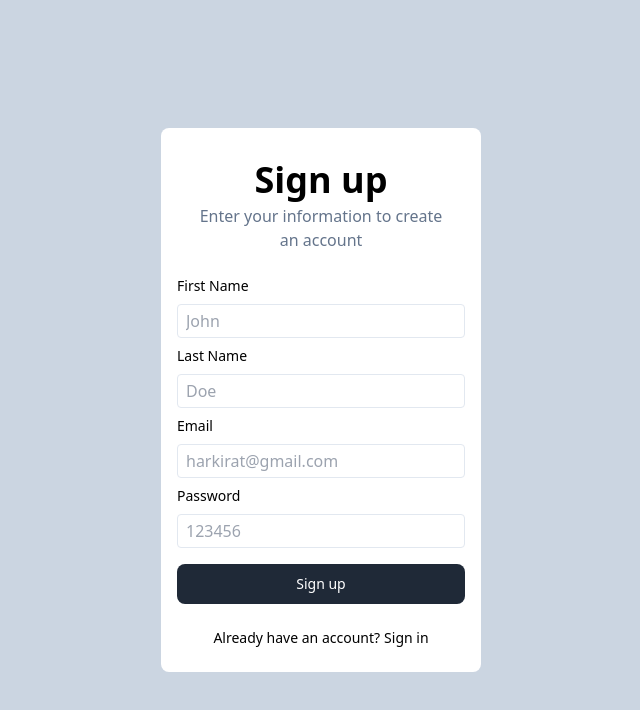
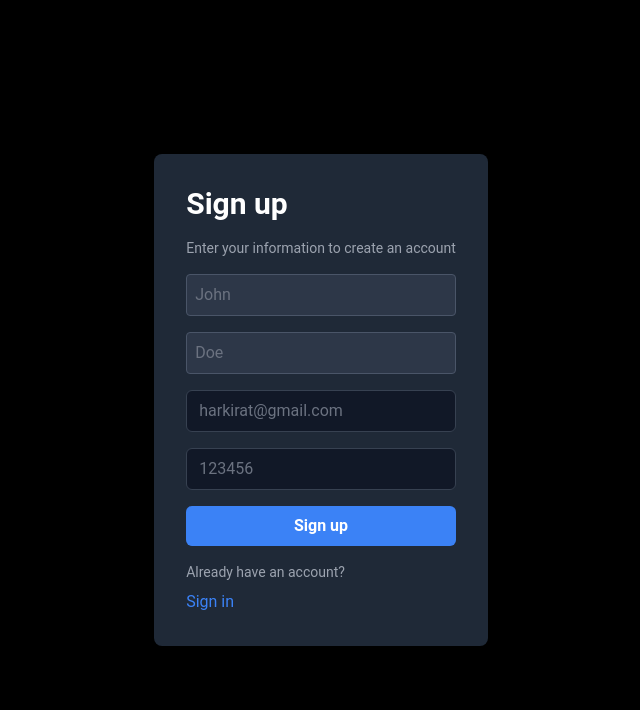
Before and after one commit to tanishsingla51/ARWEAVE-DEV-CHALLANGE, a React (Vite) app in the folder frontend/: page /signup in a window 1280 px wide. Shown: the top 710 px of the page, without its empty margins (319-959 px from the left). Built offline with nearby package versions, Linux system fonts and the light colour scheme.

Commit message:
"enhanced ui"

```diff
--- a/frontend/src/App.jsx
+++ b/frontend/src/App.jsx
@@ -9,18 +9,18 @@ import AllUserDetails from "./pages/AllUserDetails";
 
 function App() {
   return (
-    <>
+    <div className="bg-black">
       <BrowserRouter>
         <Routes>
           <Route path="/users" element={<AllUserDetails />} />
           <Route path="/create" element={<CreatePost />} />
           <Route path="/update" element={<UpdateUser />} />
           <Route path="/dashboard" element={<DashBoard />} />
-          <Route path="/signin" element={<Signin />} />
+          <Route path="/" element={<Signin />} />
           <Route path="/signup" element={<SignUp />} />
         </Routes>
       </BrowserRouter>
-    </>
+    </div>
   );
 }
 
--- a/frontend/src/index.css
+++ b/frontend/src/index.css
@@ -1,3 +1,55 @@
 @tailwind base;
 @tailwind components;
 @tailwind utilities;
+
+
+/* Global Styles */
+body {
+  font-family: 'Roboto', sans-serif;
+  margin: 0;
+  padding: 0;
+  background-color: black; /* Dark background color */
+  color: #cbd5e0; /* Text color */
+}
+
+/* Links */
+a {
+  color: #63b3ed; /* Link color */
+  text-decoration: none;
+}
+
+a:hover {
+  color: #4299e1; /* Hover color */
+}
+
+/* Input and Textarea */
+input[type="text"],
+textarea {
+  padding: 0.5rem;
+  border: 1px solid #4a5568; /* Input border color */
+  border-radius: 0.25rem;
+  background-color: #2d3748; /* Input background color */
+  color: #cbd5e0; /* Input text color */
+  transition: border-color 0.2s ease;
+}
+
+input[type="text"]:focus,
+textarea:focus {
+  outline: none;
+  border-color: #63b3ed; /* Focus border color */
+}
+
+/* Buttons */
+button {
+  padding: 0.5rem 1rem;
+  border: none;
+  border-radius: 0.25rem;
+  background-color: #4a5568; /* Button background color */
+  color: #cbd5e0; /* Button text color */
+  cursor: pointer;
+  transition: background-color 0.2s ease;
+}
+
+button:hover {
+  background-color: #2c5282; /* Button hover background color */
+}
--- a/frontend/src/pages/CreatePost.jsx
+++ b/frontend/src/pages/CreatePost.jsx
@@ -1,39 +1,44 @@
-import { BottomWarning } from "../components/BottomWarning";
-import { Button } from "../components/Button";
-import { Heading } from "../components/Heading";
-import { InputBox } from "../components/InputBox";
-import { SubHeading } from "../components/SubHeading";
 import { useState } from "react";
 import { useNavigate } from "react-router-dom";
 import axios from "axios";
 
-const Signin = () => {
+const CreatePost = () => {
   const [title, setTitle] = useState("");
   const [description, setDescription] = useState("");
   const navigate = useNavigate();
+
   return (
-    <div className="bg-slate-300 h-screen flex justify-center">
-      <div className="flex flex-col justify-center">
-        <div className="rounded-lg bg-white w-80 text-center p-2 h-max px-4">
-          <Heading label={"Create Post"} />
-          <SubHeading label={"Create a post with a title and a description"} />
-          <InputBox
-            Change={(e) => {
-              setTitle(e.target.value);
-            }}
-            placeholder="title"
-            label={"Title"}
-          />
-          <InputBox
-            Change={(e) => {
-              setDescription(e.target.value);
-            }}
-            placeholder="description"
-            label={"Description"}
-          />
-          <div className="pt-4">
-            <Button
-              Click={async () => {
+    <div className="bg-black text-white h-screen flex justify-center items-center">
+      <div className="flex flex-col items-center">
+        <div className="rounded-lg bg-gray-800 shadow-lg p-8">
+          <h1 className="text-3xl font-semibold text-white mb-4">
+            Create Post
+          </h1>
+          <p className="text-sm text-gray-400 mb-4">
+            Create a post with a title and a description
+          </p>
+          <div className="mb-4">
+            <input
+              type="text"
+              className="w-full border border-gray-700 rounded-md px-3 py-2 bg-gray-900 text-white placeholder-gray-500 focus:outline-none focus:border-blue-500"
+              placeholder="Title"
+              value={title}
+              onChange={(e) => setTitle(e.target.value)}
+            />
+          </div>
+          <div className="mb-4">
+            <textarea
+              className="w-full border border-gray-700 rounded-md px-3 py-2 bg-gray-900 text-white placeholder-gray-500 focus:outline-none focus:border-blue-500"
+              rows="4"
+              placeholder="Description"
+              value={description}
+              onChange={(e) => setDescription(e.target.value)}
+            ></textarea>
+          </div>
+          <div className="mb-4">
+            <button
+              className="w-full bg-blue-500 text-white font-semibold px-4 py-2 rounded-md hover:bg-blue-600 focus:outline-none focus:bg-blue-600"
+              onClick={async () => {
                 await axios.post(
                   "http://localhost:4000/api/v2/post/create",
                   {
@@ -46,11 +51,11 @@ const Signin = () => {
                     },
                   }
                 );
-
                 navigate("/dashboard");
               }}
-              label={"Create Post"}
-            />
+            >
+              Create Post
+            </button>
           </div>
         </div>
       </div>
@@ -58,4 +63,4 @@ const Signin = () => {
   );
 };
 
-export default Signin;
+export default CreatePost;
--- a/frontend/src/pages/SignIn.jsx
+++ b/frontend/src/pages/SignIn.jsx
@@ -1,8 +1,3 @@
-import { BottomWarning } from "../components/BottomWarning";
-import { Button } from "../components/Button";
-import { Heading } from "../components/Heading";
-import { InputBox } from "../components/InputBox";
-import { SubHeading } from "../components/SubHeading";
 import { useState } from "react";
 import { useNavigate } from "react-router-dom";
 import axios from "axios";
@@ -11,29 +6,37 @@ const Signin = () => {
   const [username, setUsername] = useState("");
   const [password, setPassword] = useState("");
   const navigate = useNavigate();
+
   return (
-    <div className="bg-slate-300 h-screen flex justify-center">
-      <div className="flex flex-col justify-center">
-        <div className="rounded-lg bg-white w-80 text-center p-2 h-max px-4">
-          <Heading label={"Sign in"} />
-          <SubHeading label={"Enter your credentials to access your account"} />
-          <InputBox
-            Change={(e) => {
-              setUsername(e.target.value);
-            }}
-            placeholder="abc@gmail.com"
-            label={"Email"}
-          />
-          <InputBox
-            Change={(e) => {
-              setPassword(e.target.value);
-            }}
-            placeholder="123456"
-            label={"Password"}
-          />
-          <div className="pt-4">
-            <Button
-              Click={async () => {
+    <div className="bg-black text-white h-screen flex justify-center items-center">
+      <div className="flex flex-col items-center">
+        <div className="rounded-lg bg-gray-800 shadow-lg p-8">
+          <h1 className="text-3xl font-semibold text-white mb-4">Sign in</h1>
+          <p className="text-sm text-gray-400 mb-4">
+            Enter your credentials to access your account
+          </p>
+          <div className="mb-4">
+            <input
+              type="email"
+              className="w-full border border-gray-700 rounded-md px-3 py-2 bg-gray-900 text-white placeholder-gray-500 focus:outline-none focus:border-blue-500"
+              placeholder="abc@gmail.com"
+              value={username}
+              onChange={(e) => setUsername(e.target.value)}
+            />
+          </div>
+          <div className="mb-4">
+            <input
+              type="password"
+              className="w-full border border-gray-700 rounded-md px-3 py-2 bg-gray-900 text-white placeholder-gray-500 focus:outline-none focus:border-blue-500"
+              placeholder="123456"
+              value={password}
+              onChange={(e) => setPassword(e.target.value)}
+            />
+          </div>
+          <div className="mb-4">
+            <button
+              className="w-full bg-blue-500 text-white font-semibold px-4 py-2 rounded-md hover:bg-blue-600 focus:outline-none focus:bg-blue-600"
+              onClick={async () => {
                 const response = await axios.post(
                   "http://localhost:4000/api/v2/user/signin",
                   {
@@ -42,17 +45,16 @@ const Signin = () => {
                   }
                 );
                 localStorage.setItem("token", response.data.token);
-
                 navigate("/dashboard");
               }}
-              label={"Sign in"}
-            />
+            >
+              Sign in
+            </button>
           </div>
-          <BottomWarning
-            label={"Don't have an account?"}
-            buttonText={"Sign up"}
-            to={"/signup"}
-          />
+          <p className="text-sm text-gray-400 mb-2">Don't have an account?</p>
+          <a href="/signup" className="text-blue-500 hover:underline">
+            Sign up
+          </a>
         </div>
       </div>
     </div>
--- a/frontend/src/pages/SignUp.jsx
+++ b/frontend/src/pages/SignUp.jsx
@@ -1,11 +1,6 @@
-import { BottomWarning } from "../components/BottomWarning";
-import axios from "axios";
-import { Button } from "../components/Button";
-import { Heading } from "../components/Heading";
-import { InputBox } from "../components/InputBox";
-import { SubHeading } from "../components/SubHeading";
 import { useState } from "react";
 import { useNavigate } from "react-router-dom";
+import axios from "axios";
 
 const SignUp = () => {
   const [firstName, setFirstName] = useState("");
@@ -15,42 +10,53 @@ const SignUp = () => {
   const navigate = useNavigate();
 
   return (
-    <div className="bg-slate-300 h-screen flex justify-center">
-      <div className="flex flex-col justify-center">
-        <div className="rounded-lg bg-white w-80 text-center p-2 h-max px-4">
-          <Heading label={"Sign up"} />
-          <SubHeading label={"Enter your information to create an account"} />
-          <InputBox
-            Change={(e) => {
-              setFirstName(e.target.value);
-            }}
+    <div className="bg-black text-white h-screen flex justify-center items-center">
+      <div className="flex flex-col items-center">
+        <div className="rounded-lg bg-gray-800 shadow-lg p-8">
+          <h1 className="text-3xl font-semibold text-white mb-4">Sign up</h1>
+          <p className="text-sm text-gray-400 mb-4">
+            Enter your information to create an account
+          </p>
+          <div className="mb-4">
+            <input
+              type="text"
+              className="w-full border border-gray-700 rounded-md px-3 py-2 bg-gray-900 text-white placeholder-gray-500 focus:outline-none focus:border-blue-500"
               placeholder="John"
-            label={"First Name"}
+              value={firstName}
+              onChange={(e) => setFirstName(e.target.value)}
             />
-          <InputBox
-            Change={(e) => {
-              setLastName(e.target.value);
-            }}
+          </div>
+          <div className="mb-4">
+            <input
+              type="text"
+              className="w-full border border-gray-700 rounded-md px-3 py-2 bg-gray-900 text-white placeholder-gray-500 focus:outline-none focus:border-blue-500"
               placeholder="Doe"
-            label={"Last Name"}
+              value={lastName}
+              onChange={(e) => setLastName(e.target.value)}
             />
-          <InputBox
-            Change={(e) => {
-              setUsername(e.target.value);
-            }}
+          </div>
+          <div className="mb-4">
+            <input
+              type="email"
+              className="w-full border border-gray-700 rounded-md px-3 py-2 bg-gray-900 text-white placeholder-gray-500 focus:outline-none focus:border-blue-500"
               placeholder="harkirat@gmail.com"
-            label={"Email"}
+              value={username}
+              onChange={(e) => setUsername(e.target.value)}
             />
-          <InputBox
-            Change={(e) => {
-              setPassword(e.target.value);
-            }}
+          </div>
+          <div className="mb-4">
+            <input
+              type="password"
+              className="w-full border border-gray-700 rounded-md px-3 py-2 bg-gray-900 text-white placeholder-gray-500 focus:outline-none focus:border-blue-500"
               placeholder="123456"
-            label={"Password"}
+              value={password}
+              onChange={(e) => setPassword(e.target.value)}
             />
-          <div className="pt-4">
-            <Button
-              Click={async () => {
+          </div>
+          <div className="mb-4">
+            <button
+              className="w-full bg-blue-500 text-white font-semibold px-4 py-2 rounded-md hover:bg-blue-600 focus:outline-none focus:bg-blue-600"
+              onClick={async () => {
                 const response = await axios.post(
                   "http://localhost:4000/api/v2/user/signup",
                   {
@@ -63,14 +69,14 @@ const SignUp = () => {
                 localStorage.setItem("token", response.data.token);
                 navigate("/dashboard");
               }}
-              label={"Sign up"}
-            />
+            >
+              Sign up
+            </button>
           </div>
-          <BottomWarning
-            label={"Already have an account?"}
-            buttonText={"Sign in"}
-            to={"/signin"}
-          />
+          <p className="text-sm text-gray-400 mb-2">Already have an account?</p>
+          <a href="/" className="text-blue-500 hover:underline">
+            Sign in
+          </a>
         </div>
       </div>
     </div>
--- a/frontend/src/pages/UpdateUser.jsx
+++ b/frontend/src/pages/UpdateUser.jsx
@@ -1,48 +1,55 @@
-import { Button } from "../components/Button";
-import { Heading } from "../components/Heading";
-import { InputBox } from "../components/InputBox";
-import { SubHeading } from "../components/SubHeading";
 import { useState } from "react";
 import { useNavigate } from "react-router-dom";
 import axios from "axios";
 
-const Signin = () => {
+const UpdateUser = () => {
   const [password, setPassword] = useState("");
   const [firstName, setFirstName] = useState("");
   const [lastName, setLastName] = useState("");
 
   const navigate = useNavigate();
+
   return (
-    <div className="bg-slate-300 h-screen flex justify-center">
-      <div className="flex flex-col justify-center">
-        <div className="rounded-lg bg-white w-80 text-center p-2 h-max px-4">
-          <Heading label={"Update User"} />
-          <SubHeading label={"Enter your credentials to access your account"} />
-
-          <InputBox
-            Change={(e) => {
-              setPassword(e.target.value);
-            }}
+    <div className="bg-black text-white h-screen flex justify-center items-center">
+      <div className="flex flex-col items-center">
+        <div className="rounded-lg bg-gray-800 shadow-lg p-8">
+          <h1 className="text-3xl font-semibold text-white mb-4">
+            Update User
+          </h1>
+          <p className="text-sm text-gray-400 mb-4">
+            Enter your credentials to update your account
+          </p>
+          <div className="mb-4">
+            <input
+              type="password"
+              className="w-full border border-gray-700 rounded-md px-3 py-2 bg-gray-900 text-white placeholder-gray-500 focus:outline-none focus:border-blue-500"
               placeholder="123456"
-            label={"Password"}
+              value={password}
+              onChange={(e) => setPassword(e.target.value)}
             />
-          <InputBox
-            Change={(e) => {
-              setFirstName(e.target.value);
-            }}
+          </div>
+          <div className="mb-4">
+            <input
+              type="text"
+              className="w-full border border-gray-700 rounded-md px-3 py-2 bg-gray-900 text-white placeholder-gray-500 focus:outline-none focus:border-blue-500"
               placeholder="John"
-            label={"First Name"}
+              value={firstName}
+              onChange={(e) => setFirstName(e.target.value)}
             />
-          <InputBox
-            Change={(e) => {
-              setLastName(e.target.value);
-            }}
+          </div>
+          <div className="mb-4">
+            <input
+              type="text"
+              className="w-full border border-gray-700 rounded-md px-3 py-2 bg-gray-900 text-white placeholder-gray-500 focus:outline-none focus:border-blue-500"
               placeholder="Doe"
-            label={"Last Name"}
+              value={lastName}
+              onChange={(e) => setLastName(e.target.value)}
             />
-          <div className="pt-4">
-            <Button
-              Click={async () => {
+          </div>
+          <div className="mb-4">
+            <button
+              className="w-full bg-blue-500 text-white font-semibold px-4 py-2 rounded-md hover:bg-blue-600 focus:outline-none focus:bg-blue-600"
+              onClick={async () => {
                 await axios.put(
                   "http://localhost:4000/api/v2/user/update",
                   {
@@ -56,11 +63,11 @@ const Signin = () => {
                     },
                   }
                 );
-
                 navigate("/dashboard");
               }}
-              label={"Update Details"}
-            />
+            >
+              Update Details
+            </button>
           </div>
         </div>
       </div>
@@ -68,4 +75,4 @@ const Signin = () => {
   );
 };
 
-export default Signin;
+export default UpdateUser;
```
Also changed, not shown: frontend/src/pages/AllUserDetails.jsx (+5 -5 lines), frontend/src/pages/DashBoard.jsx (+9 -7 lines), 1 other file (tests, documents, lock files or other folders). Lines whose indentation alone changed are shown as unchanged.
